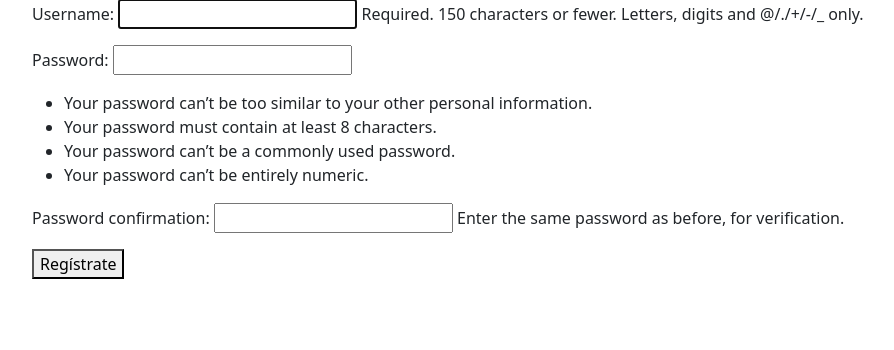
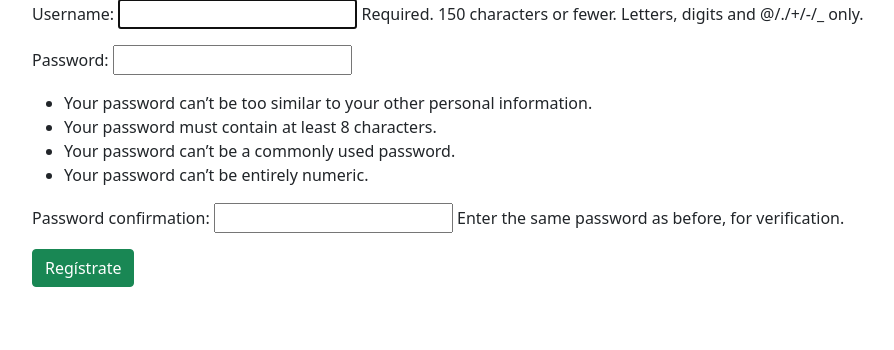
Before and after one commit to LuisMtzGarcia/Grocery_Shopping_Registry, a Django app: page /users/register/ in a window 1280 px wide. Shown: the part 168-518 px from the top of the page, without its empty margins (62-956 px from the left). Run offline with Django 4.2, Linux system fonts and the light colour scheme; some libraries are stand-ins or nearby versions.

Commit message:
Added button to register account in register template.

```diff
--- a/users/templates/registration/register.html
+++ b/users/templates/registration/register.html
@@ -1,11 +1,11 @@
 {% extends "shopping_registry/base.html" %}
 
 {% block page_header %}
-<h1 class="display-2">
-    <div class="text-center fw-bold">
-        Regístrate
-    </div>
-</h1>
+    <h1 class="display-2">
+        <div class="text-center fw-bold">
+            Regístrate
+        </div>
+    </h1>
 {% endblock page_header %}
 
 {% block content %}
@@ -14,7 +14,7 @@
         {% csrf_token %}
         {{ form.as_p }}
 
-        <button name="submit">Regístrate</button>
+        <button class="btn btn-success" name="submit">Regístrate</button>
         <input type="hidden" name="next" value="{% url 'shopping_registry:index' %}" />
     </form>
 
```
